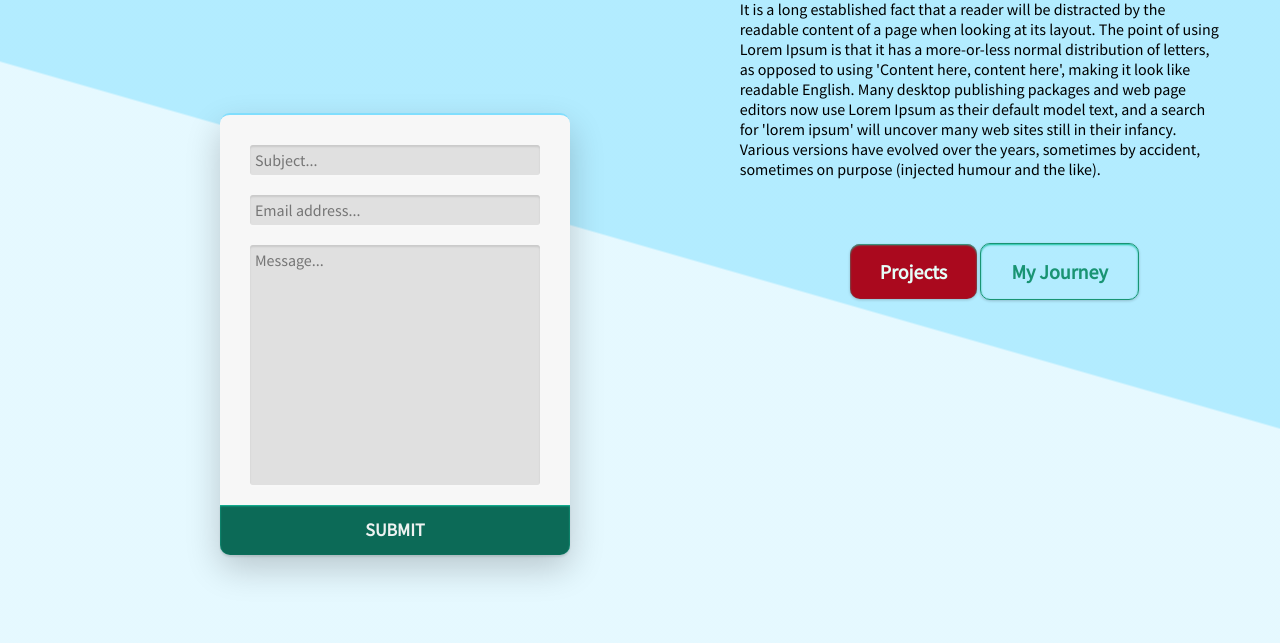
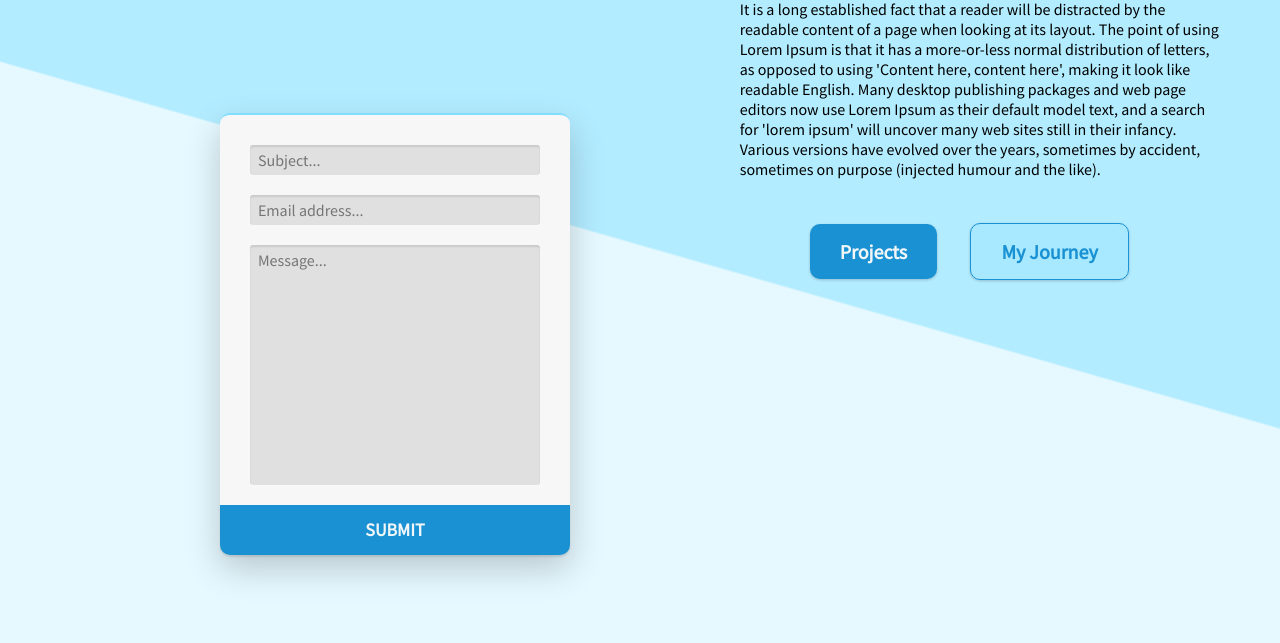
Before and after one commit to calcmp/Portfolio, a website: page index.html in a window 1280 px wide. Shown: the part 157-800 px from the top of the page. Drawn offline with Linux system fonts and the light colour scheme; files that its build step writes are made by us from their sources; files whose address does not match are found by name.

Commit message:
Buttons styled

```diff
--- a/app.js
+++ b/app.js
@@ -10,7 +10,7 @@ app.use(bodyParser.json());
 app.use("/public", express.static(path.join(__dirname, "public")));
 
 app.get("/", (req, res) => {
-  res.sendFile(path.join(__dirname + "/public/index.html"));
+  res.sendFile(path.join(__dirname + "/index.html"));
 });
 
 app.post("/send", (req, res) => {
--- a/public/index.html
+++ b/index.html
@@ -4,9 +4,8 @@
     <title>Callum Penny - Portfolio</title>
     <link rel="stylesheet" type="text/css" href="public/index.css" />
     <link
-      href="https://fonts.googleapis.com/css?family=Source+Sans+Pro"
+      href="https://fonts.googleapis.com/css2?family=Source+Sans+Pro&display=swap"
       rel="stylesheet"
-      type="text/css"
     />
     <script type="text/javascript" src="public/button-reset.js"></script>
   </head>
--- a/public/index.css
+++ b/public/index.css
@@ -62,13 +62,14 @@ body:before {
 }
 
 .welcome-btns-container {
+  margin-top: 90px;
+  padding-right: 20px;
   grid-column-start: 5;
-  grid-column-end: span 2;
-  grid-row-start: 4;
+  grid-column-end: span 3;
+  grid-row-start: 3;
 }
 button {
   border-radius: 10px;
-  box-shadow: inset 0 1px 2px hsl(168, 80%, 42%), 0 1px 3px hsla(0, 0%, 0%, 0.2);
   text-align: center;
   text-decoration: none;
   display: inline-block;
@@ -79,38 +80,39 @@ button {
 button:hover {
   cursor: pointer;
 }
-button:active {
-  box-shadow: 0 0px 0px hsla(0, 0%, 0%, 0);
-}
 .welcome-btn:focus {
   outline: none;
 }
 #proj-btn {
-  background-color: hsl(352, 90%, 35%);
-  color: hsl(164, 94%, 95%);
+  margin-left: -40px;
+  margin-right: 30px;
+  box-shadow: 0 1px 3px hsl(0, 0%, 0%, 0.2);
+  background-color: hsl(201, 79%, 46%);
+  color: hsl(201, 42%, 96%);
   border: none;
 }
-#proj-btn:hover {
-  background-color: hsl(162, 63%, 41%);
-  color: hsl(164, 94%, 98%);
+#proj-btn:active {
+  box-shadow: 0 0px 0px hsla(0, 0%, 0%, 0);
 }
+#proj-btn:hover,
 #proj-btn:focus {
-  background-color: hsl(162, 63%, 41%);
-  color: hsl(164, 94%, 98%);
+  background-color: hsl(201, 79%, 57%);
 }
 #rd-map-btn {
-  border: 1px solid hsl(164, 71%, 34%);
-  background-color: hsla(150, 70%, 96%, 0);
-  color: hsl(164, 71%, 34%);
+  margin-top: 20px;
+  box-shadow: 0 1px 3px hsl(0, 0%, 0%, 0.2);
+  border: 1px solid hsl(201, 79%, 46%);
+  background-color: hsla(195, 97%, 75%, 0.205);
+  color: hsl(201, 79%, 46%);
 }
-#rd-map-btn:hover {
-  background-color: hsla(164, 71%, 34%, 0.089);
-  color: hsl(164, 57%, 34%);
+#rd-map-btn:active {
+  box-shadow: 0 0px 0px hsla(0, 0%, 0%, 0);
 }
+#rd-map-btn:hover,
 #rd-map-btn:focus {
-  background-color: hsla(164, 71%, 34%, 0.089);
-  border: 1px solid hsl(164, 71%, 34%);
-  color: hsl(164, 57%, 34%);
+  color: hsl(203, 87%, 34%);
+  border: 1px solid hsl(203, 87%, 34%);
+  background-color: hsla(195, 97%, 75%, 0.384);
 }
 
 /* Form */
@@ -132,6 +134,7 @@ textarea {
   border: none;
   border-radius: 3px;
   padding: 5px;
+  padding-left: 8px;
   resize: none;
   box-shadow: inset 0 2px 2px hsl(0, 0%, 0%, 0.1),
     0 2px 0 hsl(0, 0%, 100%, 0.15);
@@ -153,7 +156,7 @@ textarea:focus {
   border: none;
   border-bottom-left-radius: 10px;
   border-bottom-right-radius: 10px;
-  background-color: hsl(168, 80%, 23%);
+  background-color: hsl(201, 79%, 46%);
   width: 350px;
   margin-left: -30px;
   height: 50px;
@@ -161,20 +164,17 @@ textarea:focus {
   bottom: 0;
   font-weight: 600;
   font-size: 18px;
-  color: hsl(168, 12%, 94%);
+  color: hsl(201, 42%, 96%);
   outline: none;
-  box-shadow: inset 0 1px 2px hsl(168, 80%, 42%), 0 2px 2px hsl(0, 0%, 0%, 0.1);
+  box-shadow: 0 2px 2px hsl(0, 0%, 0%, 0.1);
 }
 #submit-btn:hover,
 #submit-btn:focus {
-  background-color: hsl(166, 72%, 28%);
-  color: hsl(166, 22%, 89%);
+  background-color: hsl(201, 79%, 57%);
   cursor: pointer;
 }
 #submit-btn:active {
-  background-color: hsl(168, 80%, 23%);
-  color: hsl(168, 22%, 89%);
-  box-shadow: inset 0 0px 0px hsl(168, 80%, 42%), 0 2px 2px hsl(0, 0%, 0%, 0.1);
+  box-shadow: 0 0px 0px hsla(0, 0%, 0%, 0);
 }
 
 /* My Journey */
```
